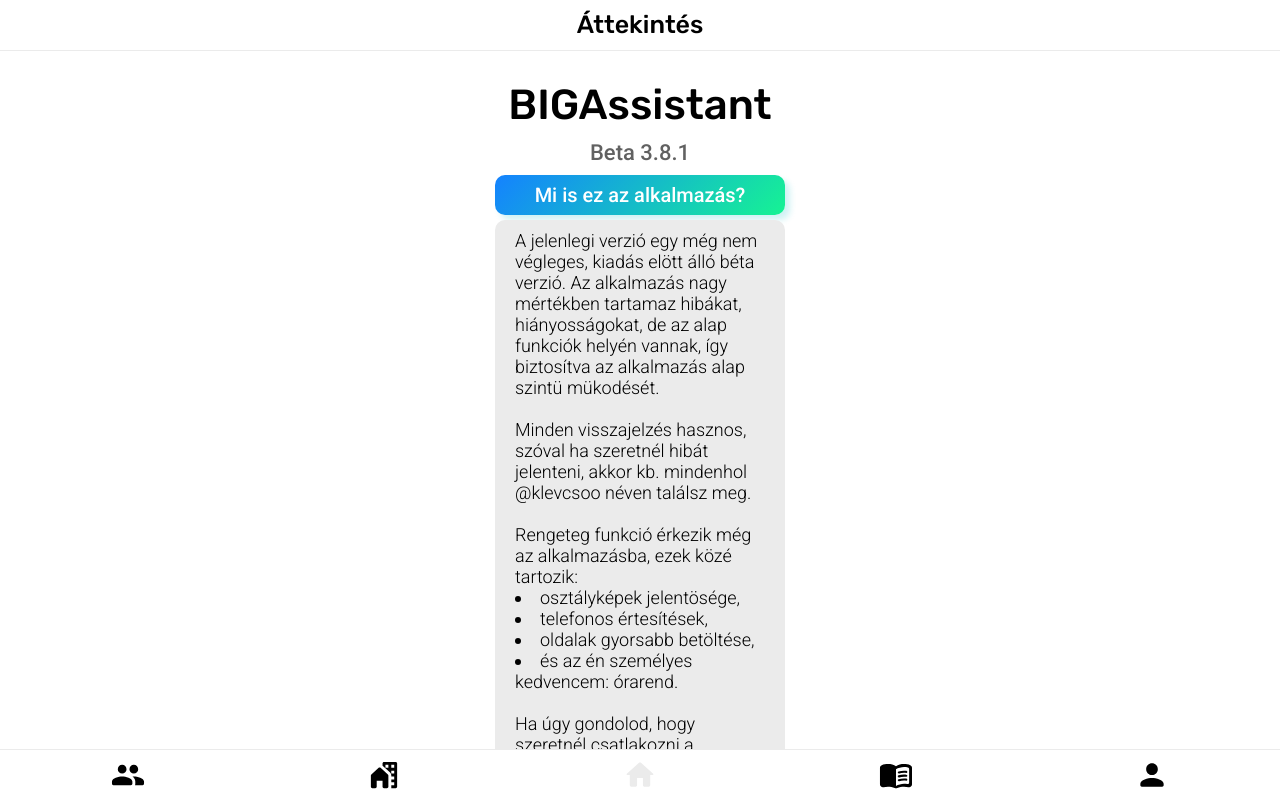
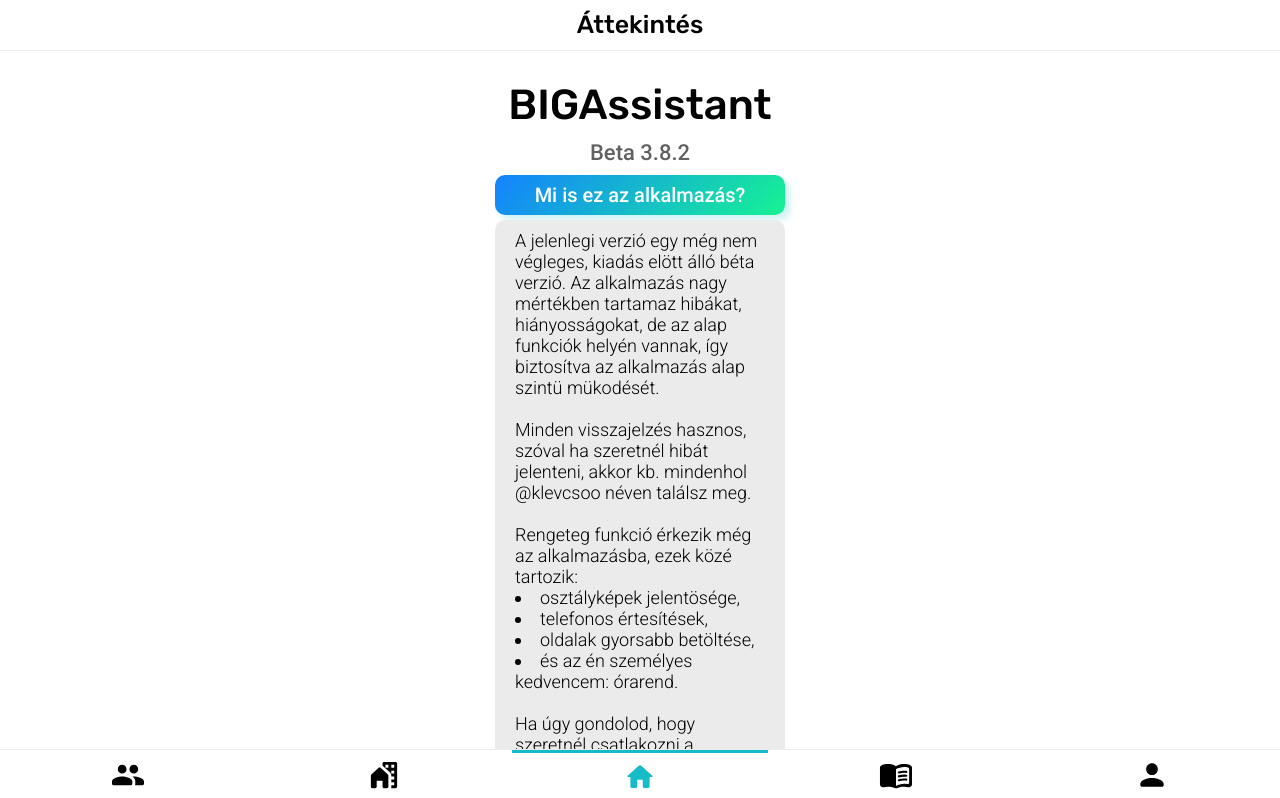
Before and after one commit to klevcsoo/bigassistant, a React (Create React App) app in the folder client/: page / in a window 1280 px wide. Shown: the top 798 px of the page. Built offline with nearby package versions, Linux system fonts and the light colour scheme; no server answers; sample sign-in values are in the browser's storage.

Commit message:
Small design changes to PageNavbar

```diff
--- a/client/src/App.css
+++ b/client/src/App.css
@@ -8,6 +8,7 @@
 
   --colour-app-main: linear-gradient(135deg, #1482FF, #16F393);
   --colour-app-main-shadow: #15BCC833;
+  --colour-app-main-mono: #15BCC8;
   --colour-app-homework: #7F52FF;
   --colour-app-homework-shadow: #7F52FF33;
   --colour-app-exam: #FC4B95;
--- a/client/src/components/layout/PageNavbar/PageNavbar.jsx
+++ b/client/src/components/layout/PageNavbar/PageNavbar.jsx
@@ -16,23 +16,29 @@ const PageNavbar = ({ history, active }) => {
     setTimeout(() => { history.replace(link) }, 200)
   }
 
-  const activeColour = AppColours.LIGHT
+  const activeColour = AppColours.MAIN_MONO
+  const activeBorder = `3px solid ${activeColour}`
 
   return (
     <div className="page-navbar-container">
-      <button className="icon" onClick={loadPage.bind(this, Routes.CLASS)}>
+      <button className="icon" onClick={loadPage.bind(this, Routes.CLASS)}
+      style={{ borderTop: active === 'class' ? activeBorder : 'none' }}>
         <ClassIcon style={{ fill: active === 'class' ? activeColour : AppColours.TEXT }} />
       </button>
-      <button className="icon" onClick={loadPage.bind(this, Routes.HOMEWORK)}>
+      <button className="icon" onClick={loadPage.bind(this, Routes.HOMEWORK)}
+      style={{ borderTop: active === 'homework' ? activeBorder : 'none' }}>
         <HomeworkIcon style={{ fill: active === 'homework' ? activeColour : AppColours.TEXT }} />
       </button>
-      <button className="icon" onClick={loadPage.bind(this, Routes.HOME)}>
+      <button className="icon" onClick={loadPage.bind(this, Routes.HOME)}
+      style={{ borderTop: active === 'home' ? activeBorder : 'none' }}>
         <HomeIcon style={{ fill: active === 'home' ? activeColour : AppColours.TEXT }} />
       </button>
-      <button className="icon" onClick={loadPage.bind(this, Routes.EXAMS)}>
+      <button className="icon" onClick={loadPage.bind(this, Routes.EXAMS)}
+      style={{ borderTop: active === 'exams' ? activeBorder : 'none' }}>
         <ExamsIcon style={{ fill: active === 'exams' ? activeColour : AppColours.TEXT }} />
       </button>
-      <button className="icon" onClick={loadPage.bind(this, Routes.USER)}>
+      <button className="icon" onClick={loadPage.bind(this, Routes.USER)}
+      style={{ borderTop: active === 'user' ? activeBorder : 'none' }}>
         <UserIcon style={{ fill: active === 'user' ? activeColour : AppColours.TEXT }} />
       </button>
     </div>
--- a/client/src/constants/AppColours.js
+++ b/client/src/constants/AppColours.js
@@ -7,7 +7,7 @@ class AppColours {
   static TEXT = 'var(--colour-app-text)'
 
   static MAIN = 'var(--colour-app-main)'
-  static MAIN_MONO = 'var(--colour-app-main-shadow)'
+  static MAIN_MONO = 'var(--colour-app-main-mono)'
   static HOMEWORK = 'var(--colour-app-homework)'
   static EXAM = 'var(--colour-app-exam)'
 
--- a/client/src/constants/package.json
+++ b/client/src/constants/package.json
@@ -1,6 +1,6 @@
 {
   "name": "constants",
-  "version": "3.8.1",
+  "version": "3.8.2",
   "description": "",
   "main": "AppColours.js",
   "scripts": {
```
